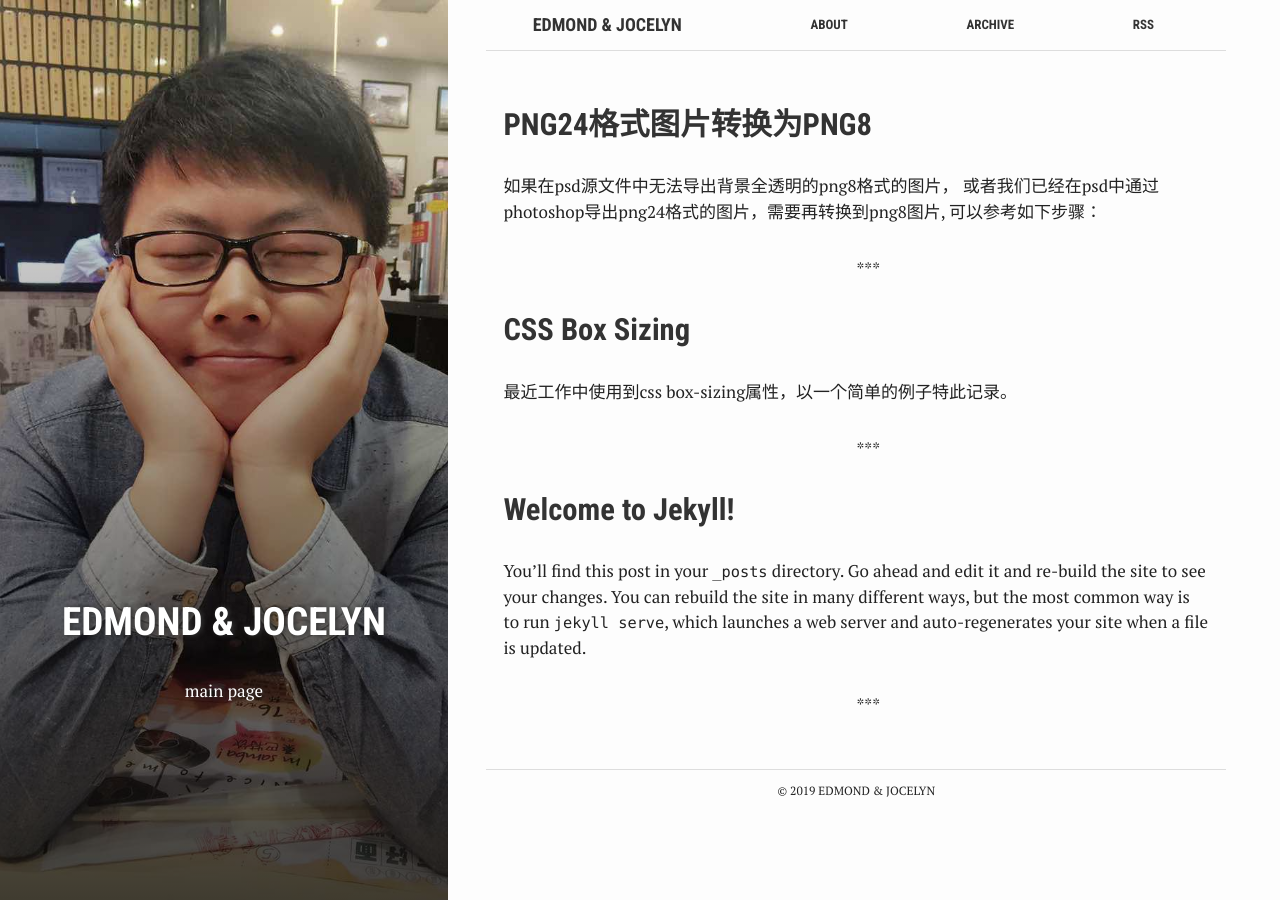
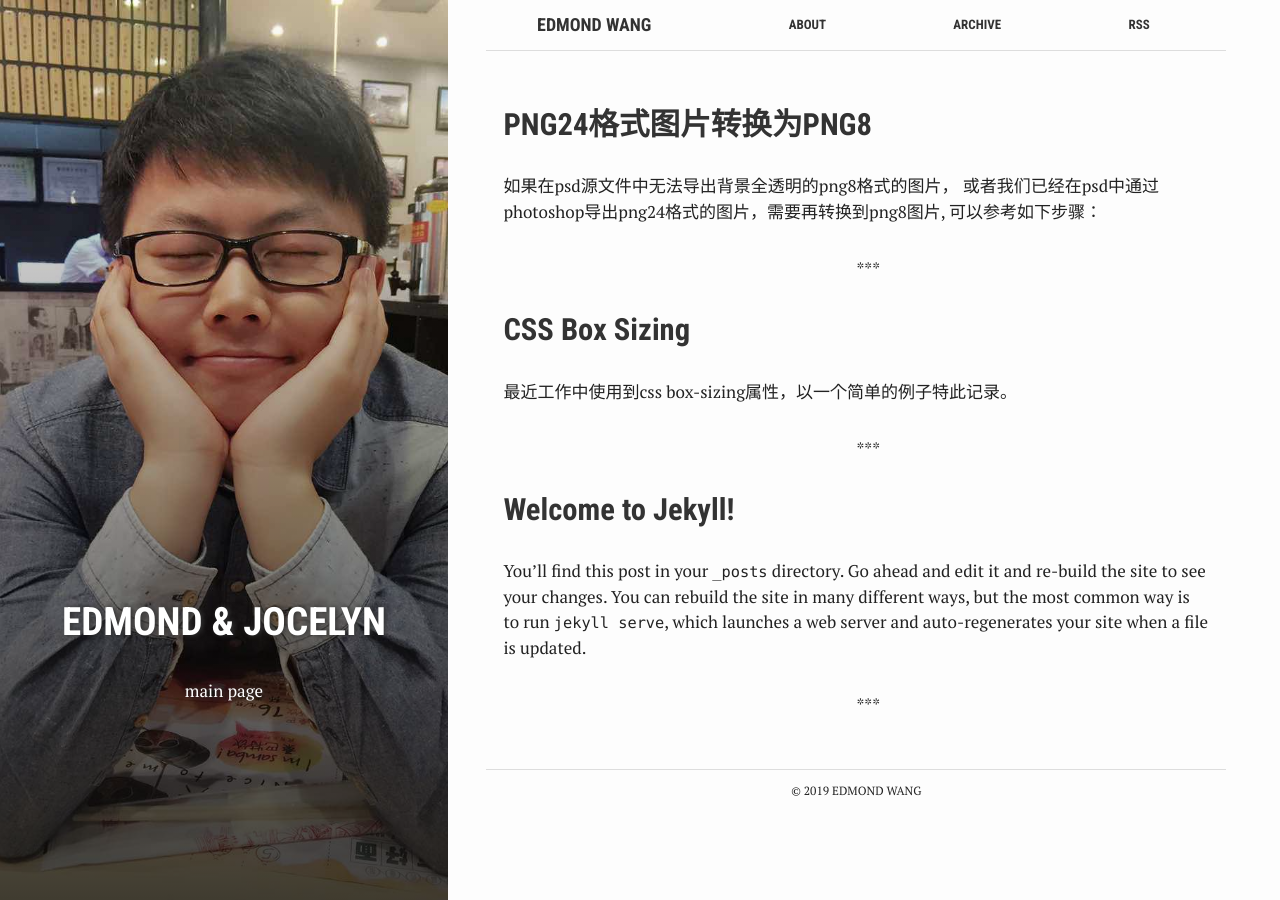
Before and after one commit to EdmondWang/EdmondWang.github.io, a Jekyll site: the page built from index.html, in a window 1280 px wide. Built offline with Jekyll 4.4.1, drawn with Linux system fonts in a browser that asks for light colours.

Commit message:
rename site title

```diff
--- a/Gemfile
+++ b/Gemfile
@@ -21,4 +21,5 @@ gem "minima", "~> 2.0"
 # If you have any plugins, put them here!
 group :jekyll_plugins do
    gem "jekyll-feed", "~> 0.6"
+   gem "jekyll-admin"
 end
--- a/_config.yml
+++ b/_config.yml
@@ -6,7 +6,7 @@
 # 'jekyll serve'. If you change this file, please restart the server process.
 
 # Site settings
-title: Edmond & Jocelyn
+title: Edmond Wang
 email: 644568491@qq.com
 description: > # To record any exicting, impressive and beautiful moment of our life.
 baseurl: "" # the subpath of your site, e.g. /blog
@@ -40,3 +40,6 @@ sass:
 
 
 images: '/assets/images'
+
+plugins:
+  - jekyll-admin
```
Also changed, not shown: Gemfile.lock.
